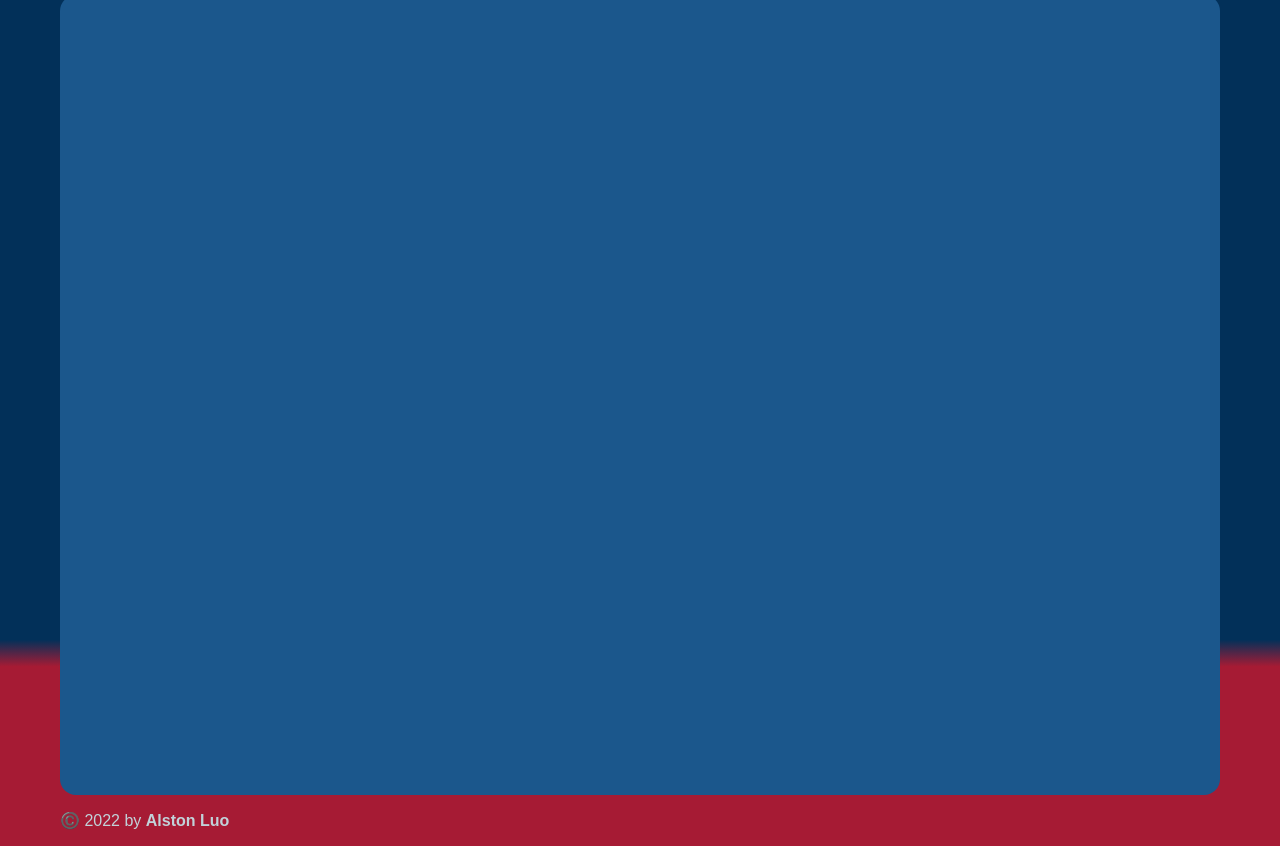
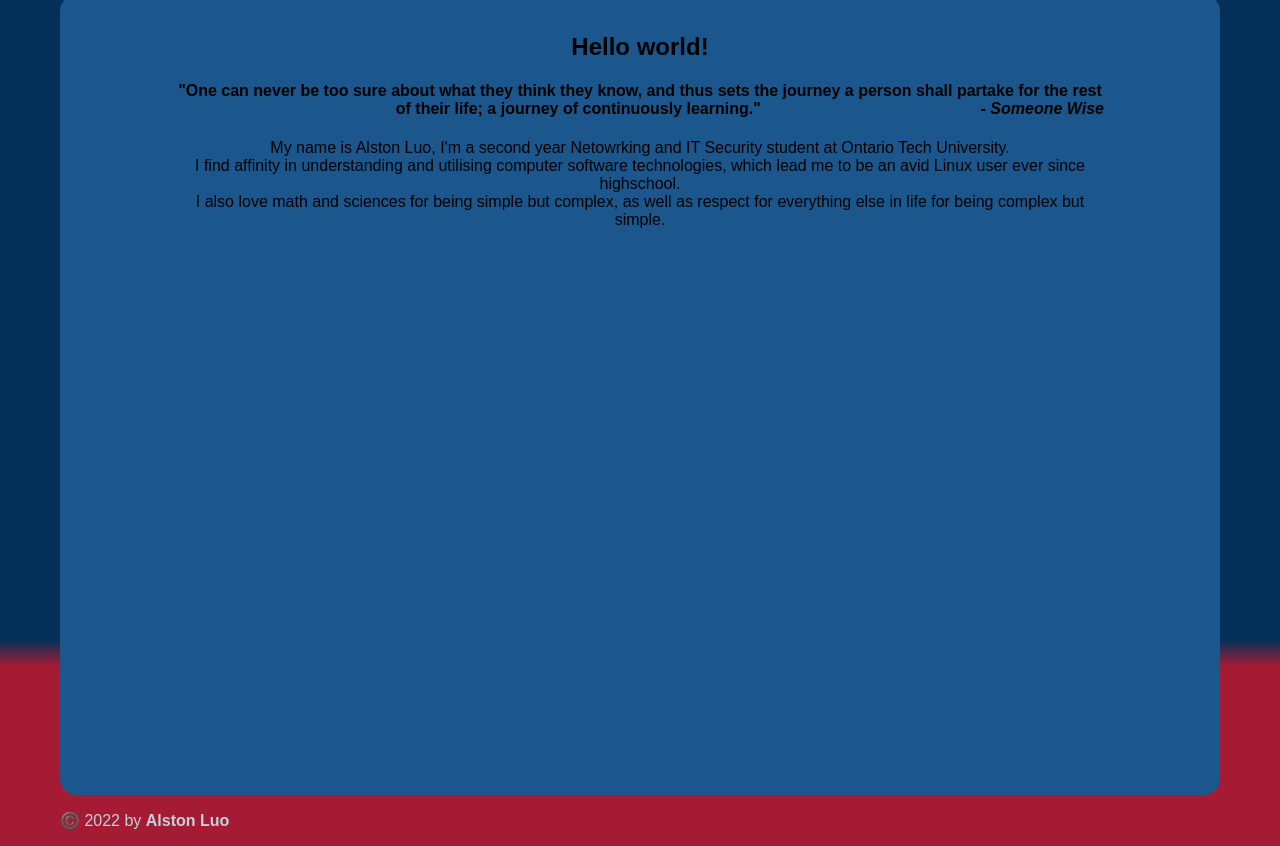
Before and after one commit to alstonluo/Assignment-1, a plain HTML site: page about.html in a window 1280 px wide. Shown: the part 51-897 px from the top of the page. Drawn offline with Linux system fonts and the light colour scheme.

Commit message:
added about me content

```diff
--- a/about.html
+++ b/about.html
@@ -23,7 +23,17 @@
         </header>
         <article>
             <div id="content-body">
-
+                <br>
+                <h2 class="about-me">Hello world!</h2>
+                <h4 class="about-me">"One can never be too sure about what they think they know,
+                    and thus sets the journey a person shall partake for the rest of their life;
+                    a journey of continuously learning." <em style="float: right;">- Someone Wise</em> </h4>
+                <p class="about-me">My name is Alston Luo, I'm a second year Netowrking and IT Security student at Ontario Tech University.<br>
+                    I find affinity in understanding and utilising computer software technologies,
+                    which lead me to be an avid Linux user ever since highschool.<br>
+                    I also love math and sciences for being simple but complex,
+                    as well as respect for everything else in life for being complex but simple.
+                </p>
             </div>
         </article>
         <footer>
--- a/style.css
+++ b/style.css
@@ -56,12 +56,18 @@ body {
     display:block;
     min-height: 800px;
     border-radius: 16px;
+    text-align: center;
+}
+
+/* about me paragraph style */
+.about-me {
+    padding-right: 10%;
+    padding-left: 10%;
 }
 
 /* Contact form style */
 #contact-form {
     text-align: center;
-
 }
 
 #contact-form input,
```
Also changed, not shown: contact.html (+1 -1 lines), projects.html (+1 -0 lines).
